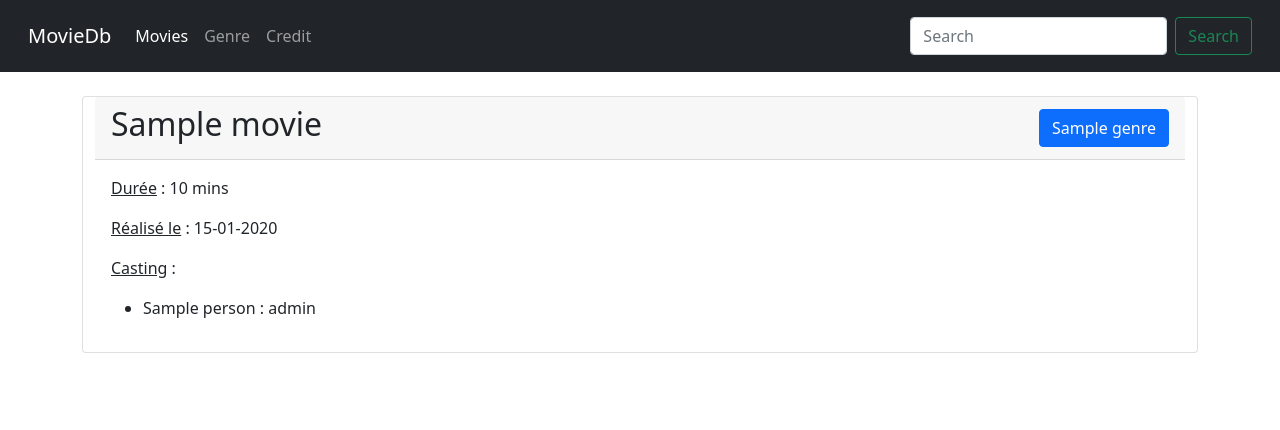
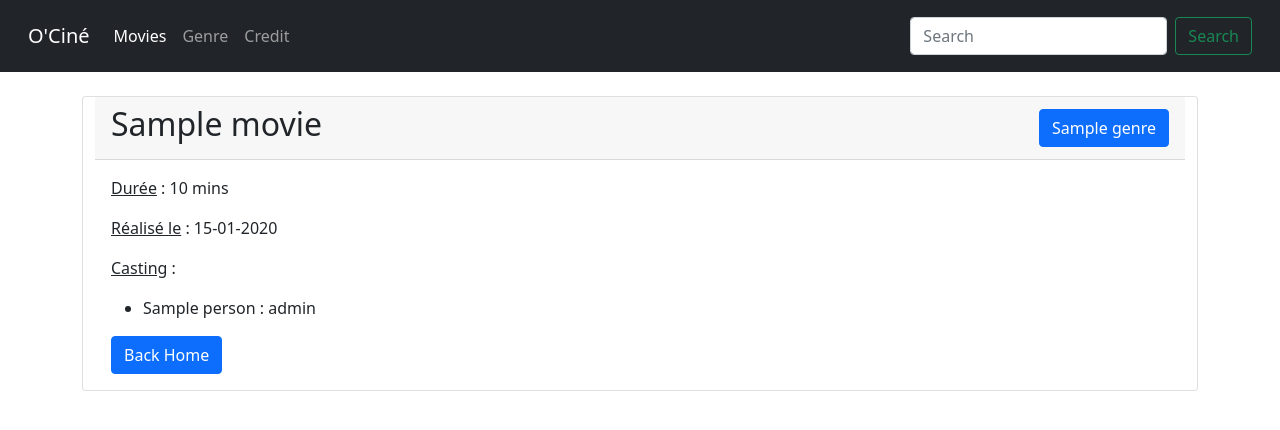
Before and after one commit to Oriane-Toque/ocine, a Symfony app: template templates/movie/movie.html.twig in a window 1280 px wide. Shown: the top 430 px of the page. Run offline with Twig, Linux system fonts and the light colour scheme; the template is opened without the code that fills it: most values are stand-ins (such as "Sample title", 1, 10 or a date in 2020); some libraries are stand-ins or nearby versions.

Commit message:
update favicon, title, links

```diff
--- a/templates/base.html.twig
+++ b/templates/base.html.twig
@@ -4,6 +4,9 @@
 		<!-- Required meta tags -->
 		<meta charset="utf-8">
 		<meta name="viewport" content="width=device-width, initial-scale=1">
+
+		<!-- Favicon -->
+		<link rel="icon" href="{{ asset("/img/ocine.ico") }}" />
 
 		<!-- Bootstrap CSS -->
 		<link href="https://cdn.jsdelivr.net/npm/bootstrap@5.0.2/dist/css/bootstrap.min.css" rel="stylesheet" integrity="sha384-EVSTQN3/azprG1Anm3QDgpJLIm9Nao0Yz1ztcQTwFspd3yD65VohhpuuCOmLASjC" crossorigin="anonymous">
@@ -17,14 +20,14 @@
 		<header>
 			<nav class="navbar navbar-expand-lg navbar-dark bg-dark mb-4 p-3">
 				<div class="container-fluid">
-					<a class="navbar-brand" href="#">MovieDb</a>
+					<a class="navbar-brand" href="{{ path("movie_list") }}">O'Ciné</a>
 					<button class="navbar-toggler" type="button" data-bs-toggle="collapse" data-bs-target="#navbarSupportedContent" aria-controls="navbarSupportedContent" aria-expanded="false" aria-label="Toggle navigation">
 						<span class="navbar-toggler-icon"></span>
 					</button>
 					<div class="collapse navbar-collapse" id="navbarSupportedContent">
 						<ul class="navbar-nav me-auto mb-2 mb-lg-0">
 							<li class="nav-item">
-								<a class="nav-link {% block menuMovie %}{% endblock %}" aria-current="page" href="{{ path("movie_browse") }}">Movies</a>
+								<a class="nav-link {% block menuMovie %}{% endblock %}" aria-current="page" href="{{ path("movie_list") }}">Movies</a>
 							</li>
 							<li class="nav-item">
 								<a class="nav-link" href="#">Genre</a>
--- a/templates/home/movies.html.twig
+++ b/templates/home/movies.html.twig
@@ -1,7 +1,7 @@
 {% extends 'base.html.twig' %}
 
 {% block title %}
-	{{ title }} - MovieDb
+	{{ title }} - O'Ciné
 {% endblock %}
 
 {% block menuMovie %}active{% endblock %}
@@ -9,9 +9,9 @@
 {% block body %}
 	<ul class="list-group">
 		{% for movie in movies %}
-			<li class="list-group-item d-flex justify-content-between align-items-center">
+			<li class="list-group-item d-flex justify-content-between align-items-center mb-3">
 				<div class="ms-2 me-auto">
-					<div class="fw-bold">#{{ movie.id }} - {{ movie.title }}</div>
+					<div class="fw-bold">#{{ loop.index }} - {{ movie.title }}</div>
 					Durée : {{ movie.duration }} mins
 				</div>
 				<a href="{{ path("movie_read", {"id": movie.id}) }}" class="btn btn-primary">Détails</a>
--- a/templates/movie/movie.html.twig
+++ b/templates/movie/movie.html.twig
@@ -1,7 +1,7 @@
 {% extends "base.html.twig" %}
 
 {% block title %}
-	{{ title }} - MovieDb
+	{{ title }} - O'Ciné
 {% endblock %}
 
 {% block menuMovie %}active{% endblock %}
@@ -27,6 +27,7 @@
 					<li>Non informé</li>
 				{% endfor %}
 			</ul>
+			<a href="{{ path("movie_list") }}" class="btn btn-primary">Back Home</a>
 		</div>
 	</div>
 {% endblock %}
```
Also changed, not shown: src/Controller/MovieController.php (+56 -48 lines), public/img/ocine.ico (added).
